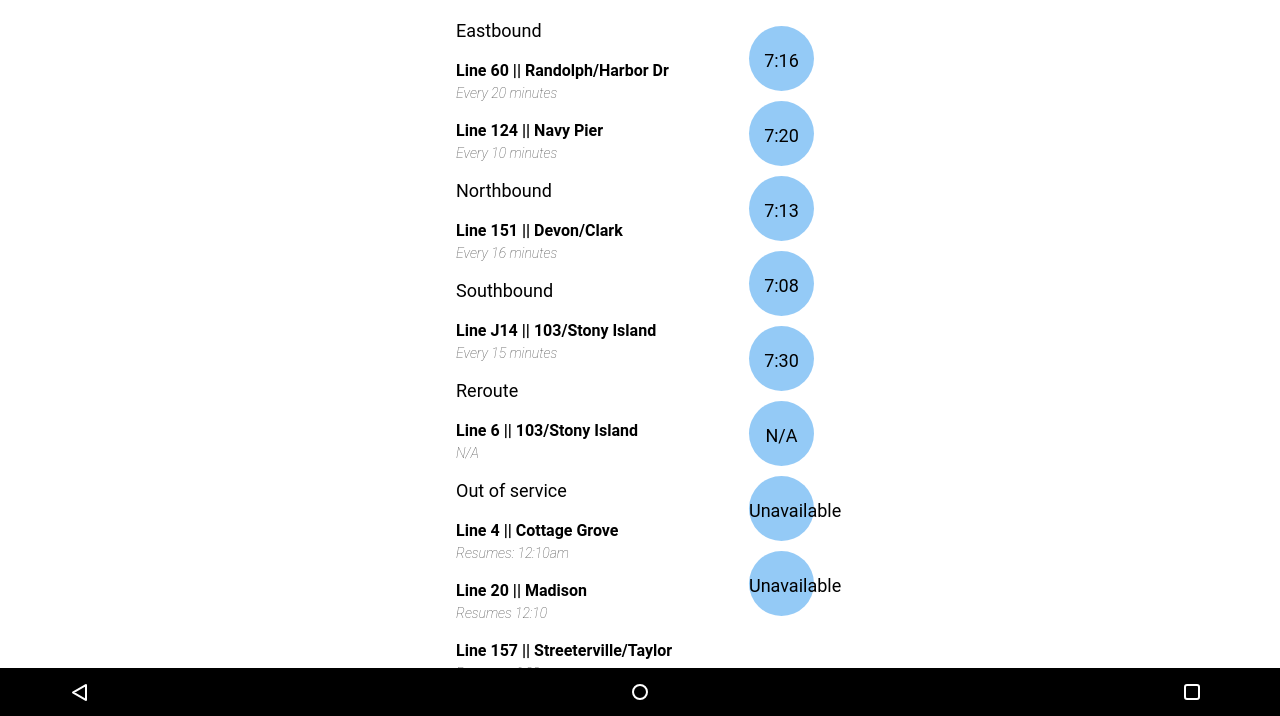
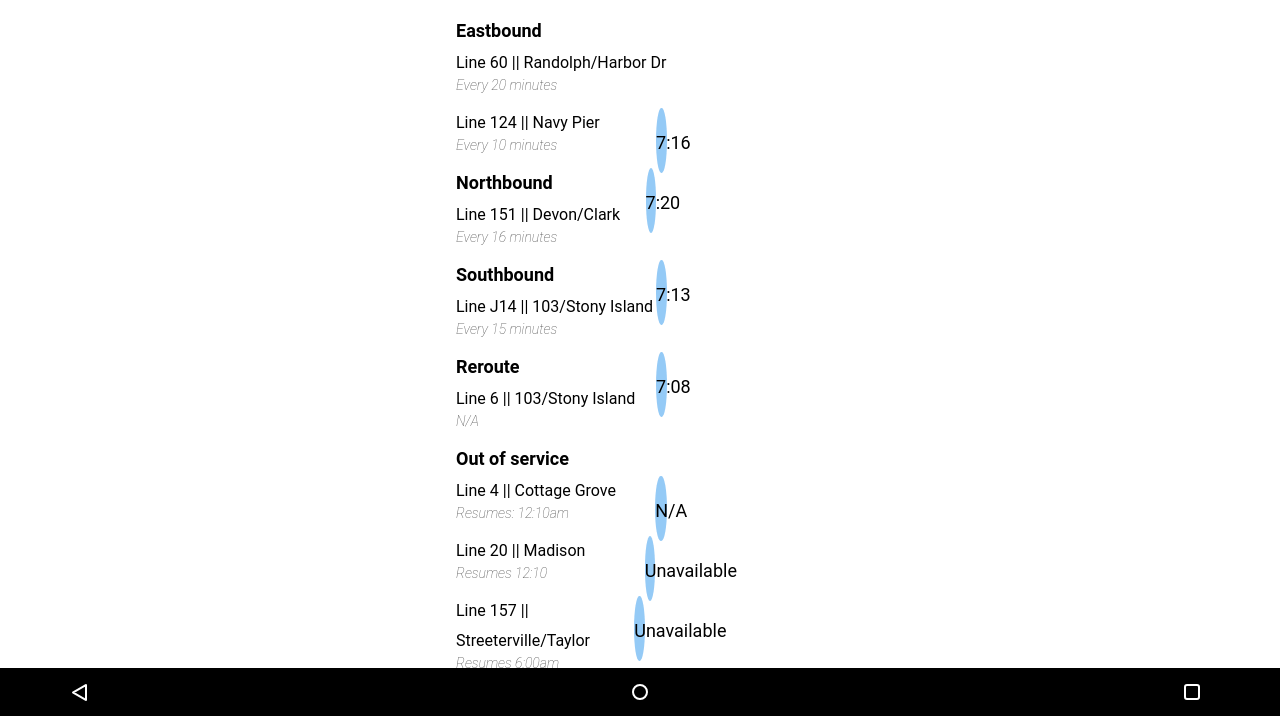
Before and after one commit to orlee-gillis/frontend_challenge, a plain HTML site: page index.html in a window 1280 px wide. Shown: the part 84-800 px from the top of the page. Drawn offline with Linux system fonts and the light colour scheme.

Commit message:
implemented Ewart's suggestions

```diff
--- a/css/style.css
+++ b/css/style.css
@@ -21,6 +21,7 @@ nav.blue {
   background-color: #007AE5;
   height: 84px;
   width: 100%;
+  padding-top: 42px;
 }
 
 h1 {
@@ -33,9 +34,9 @@ text-align: center;
 
 
 img.back {
-padding-bottom: 8px;
 padding-left: 16px;
 float: left;
+
 }
 
 ul {
@@ -56,18 +57,17 @@ font: black;
 h2 {
   font-family: "Roboto", sans-serif;
   font-size: 18px;
-  font-weight: medium;
+  font-weight: bold;
   margin-top: 22px;
-  margin-bottom: 16px;
   margin-left: 16px;
+  margin-bottom: 8px;
 }
 
 
 h3 {
   font-size: 16px;
-  font-weight: bold;
+  font-weight: medium;
   line-height: 30px;
-  margin-left: 16px;
 }
 
 
@@ -78,14 +78,11 @@ h4 {
   font-weight: lighter;
   font-family: "Roboto", sans-serif;
   margin-bottom: 16px;
-  margin-left: 16px;
 }
 
 li.times {
-  float: right;
-  padding-right: 16px;
-  padding-top: 16px;
-  padding-bottom: 20px;
+  max-width: 95%;
+  margin-left: 16px;
 }
 
 
@@ -99,7 +96,8 @@ p {
   font-family: "Roboto", sans-serif;
   font-size: 18px;
   color: rgba(0, 0, 0, 90);
-  margin: 10px;
+  float: right;
+  max-width: 5%;
 }
 
 
--- a/index.html
+++ b/index.html
@@ -19,49 +19,53 @@
 </nav>
 <ul>
     <h2>Eastbound</h2>
-<li>
+<li class="times">
 
 <h3>Line 60 || Randolph/Harbor Dr</h3>
 <h4>Every 20 minutes</h4>
+<p>7:16</p>
 <h3>Line 124 || Navy Pier</h3>
 <h4>Every 10 minutes</h4>
+  <p>7:20</p>
 </li>
       <h2>Northbound</h2>
-      <li>
+      <li class="times">
       <h3>Line 151 || Devon/Clark</h3>
       <h4>Every 16 minutes</h4>
+      <p>7:13</p>
       </li>
   <h2>Southbound</h2>
-  <li>
+  <li class="times">
   <h3>Line J14 || 103/Stony Island</h3>
   <h4>Every 15 minutes</h4>
+  <p>7:08</p>
 </li>
   <h2>Reroute</h2>
-  <li>
+  <li class="times">
   <h3>Line 6 || 103/Stony Island</h3>
   <h4>N/A</h4>
 </li>
   <h2>Out of service</h2>
-  <li>
+  <p>N/A</p>
+  <li class="times">
   <h3>Line 4 || Cottage Grove</h3>
   <h4>Resumes: 12:10am</h4>
+  <p>Unavailable</p>
   <h3>Line 20 || Madison</h3>
   <h4>Resumes 12:10</h4>
+  <p>Unavailable</p>
   <h3>Line 157 || Streeterville/Taylor</h3>
   <h4>Resumes 6:00am</h4>
 </li>
 </li>
 </ul>
-<li class="times">
-  <p>7:16</p>
-  <p>7:20</p>
-  <p>7:13</p>
-  <p>7:08</p>
-  <p>7:30</p>
-  <p>N/A</p>
-  <p>Unavailable</p>
-  <p>Unavailable</p>
-</li>
+
+
+
+
+
+
+
 
 <footer>
   <img class = "navback" src="assets/back.svg" alt="nav back">
```
